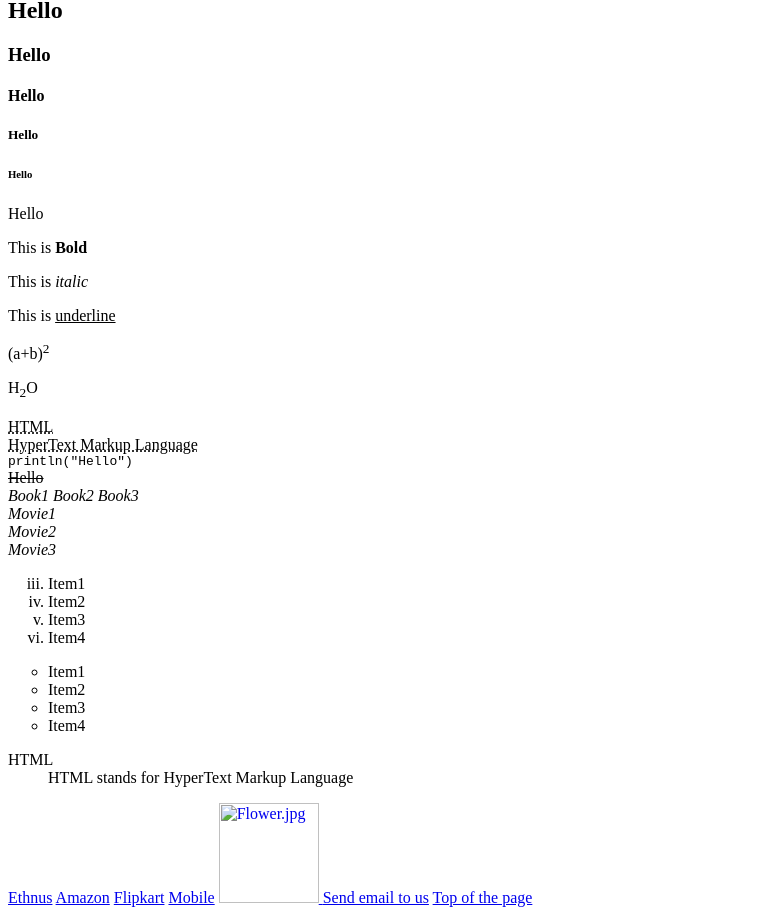
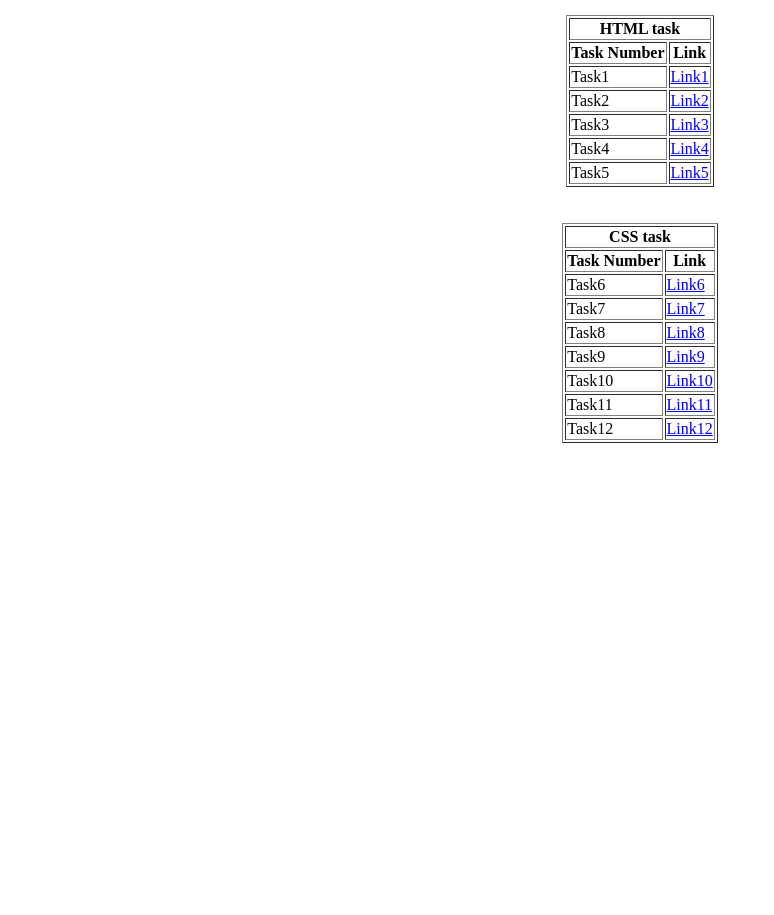
Before and after one commit to PRANEETHABBARAJU/PANDU, a plain HTML site: page INDEX.html in a window 1280 px wide. Shown: the part 109-1024 px from the top of the page, without its empty margins (0-774 px from the left). After the commit the page ends 800 px from the top, so only its background shows below. Drawn offline with Linux system fonts and the light colour scheme.

Commit message:
Update INDEX.html

```diff
--- a/INDEX.html
+++ b/INDEX.html
@@ -1,91 +1,87 @@
-index.html
 <!DOCTYPE html>
-<html>
+<html lang="en">
+<head>
+<meta charset="UTF-8">
+<meta name="viewport" content="width=device-width, initial-scale=1.0">
+<title>Document</title>
+</head>
+<br>
+<br>
 
-<head>
-
-</head>
-
-<body>
-    <h1>Hello</h1>
-    <h2>Hello</h2>
-    <h3>Hello</h3>
-    <h4>Hello</h4>
-    <h5>Hello</h5>
-    <h6>Hello</h6>
-    <p>Hello</p>
-
-    <!-- Bold tag -->
-    <p>This is <b>Bold</b></p>
-    <!-- Italic tag -->
-    <p>This is <i>italic</i></p>
-    <!-- Underline -->
-    <p>This is <u>underline</u></p>
-    <!-- Superscript => text above the baseline of the text -->
-    <p>(a+b)<sup>2</sup></p>
-    <!-- Subscript => text below the baseline of the text -->
-    <p>H<sub>2</sub>O</p>
-
-    <!-- Abbreviation => HTML - HyperText Markup Language -->
-    <abbr title="cat">HTML</abbr>
-    <!-- Self closing/empty tag or void elements -->
-    <br />
-    <acronym title="HTML">HyperText Markup Language</acronym> <br />
-    <code>println("Hello")</code> <br />
-    <del>Hello</del>
-    <br />
-    <!-- Non-blocking -->
-    <cite>Book1</cite>
-    <cite>Book2</cite>
-    <cite>Book3</cite>
-    <!-- Blocking element -->
-    <address>Movie1</address>
-    <address>Movie2</address>
-    <address>Movie3</address>
-
-    <!-- HTML List -->
-    <!-- Numbered list -->
-    <ol type="i" start="3"> <!-- type="1(def) | A | a | I | i" -->
-        <li>Item1</li>
-        <li>Item2</li>
-        <li>Item3</li>
-        <li>Item4</li>
-    </ol>
-
-    <!-- Bulleted list -->
-    <ul type="circle"> <!-- type = "disc(def) | circle | square | none"-->
-        <li>Item1</li>
-        <li>Item2</li>
-        <li>Item3</li>
-        <li>Item4</li>
-    </ul>
-
-    <!-- Dictionary format. It provides the text-indent -->
-    <dl> <!-- definition list-->
-        <dt>HTML</dt> <!-- definition term -->
-        <dd>HTML stands for HyperText Markup Language</dd> <!-- data definition -->
-    </dl>
-
-    <!-- Anchor tag -> Navigate to webpages -->
-    <!-- 1. Text URL -->
-    <a href="https://www.ethnus.com">Ethnus</a>
-    <a href="https://www.amazon.in">Amazon</a>
-    <a href="https://www.flipkart.com" target="_blank">Flipkart</a>
-    <a
-        href="https://www.flipkart.com/search?q=mobiles&otracker=search&otracker1=search&marketplace=FLIPKART&as-show=on&as=off">Mobile</a>
-
-    <!-- Image URL -->
-    <a href="https://www.meesho.com">
-        <img src="./nature.webp" alt="Flower.jpg" height="100" width="100"/>
-    </a>
-
-    <!-- Mail URL -->
-    <a href="mailto:shankar@gmail.com">Send email to us</a>
-
-    <!-- Bookmark URL -->
-    <a href="#">Top of the page</a>
+<center>
+    <h1>Index page</h1>
+<table border="1">
+<tr>
+<th colspan="2">HTML task</th>
+</tr>
+<tr>
+<th>Task Number</th>
+<th>Link</th>
+</tr>
+<tr>
+<td>Task1</td>
+<td><a href="./task-1.html">Link1</a></td>
+</tr>
+<tr>
+<td>Task2</td>
+<td><a href="./task-2.html">Link2</a></td>
+</tr>
+<tr>
+<td>Task3</td>
+<td><a href="./task-3.html">Link3</a></td>
+</tr>
+<tr>
+    <td>Task4</td>
+    <td><a href="./task-4.html">Link4</a></td>
+    </tr>
+    <tr>
+        <td>Task5</td>
+        <td><a href="./task-5.html">Link5</a></td>
+        </tr>
 
 
+</table>
+</br>
+</br>
+
+<table border="1">
+    <tr>
+    <th colspan="2">CSS task</th>
+    </tr>
+    <tr>
+    <th>Task Number</th>
+    <th>Link</th>
+    </tr>
+    <tr>
+        <td>Task6</td>
+        <td><a href="./css-task-1.html">Link6</a></td>
+        </tr>
+    <tr>
+        <td>Task7</td>
+        <td><a href="./css-task-2.html">Link7</a></td>
+        </tr>
+        <tr>
+        <td>Task8</td>
+        <td><a href="./css-task-3.html">Link8</a></td>
+        </tr>
+        <tr>
+        <td>Task9</td>
+        <td><a href="./css-task-4.html">Link9</a></td>
+        </tr>
+        <tr>
+        <td>Task10</td>
+        <td><a href="./css-task-5.html">Link10</a></td>
+        </tr>
+        <tr>
+        <td>Task11</td>
+        <td><a href="./css-task-6.html">Link11</a></td>
+        </tr>
+        <tr>
+        <td>Task12</td>
+        <td><a href="./css-task-7.html">Link12</a></td>
+        </tr>
+
+    </table>
+</center>
 </body>
-
 </html>
```
